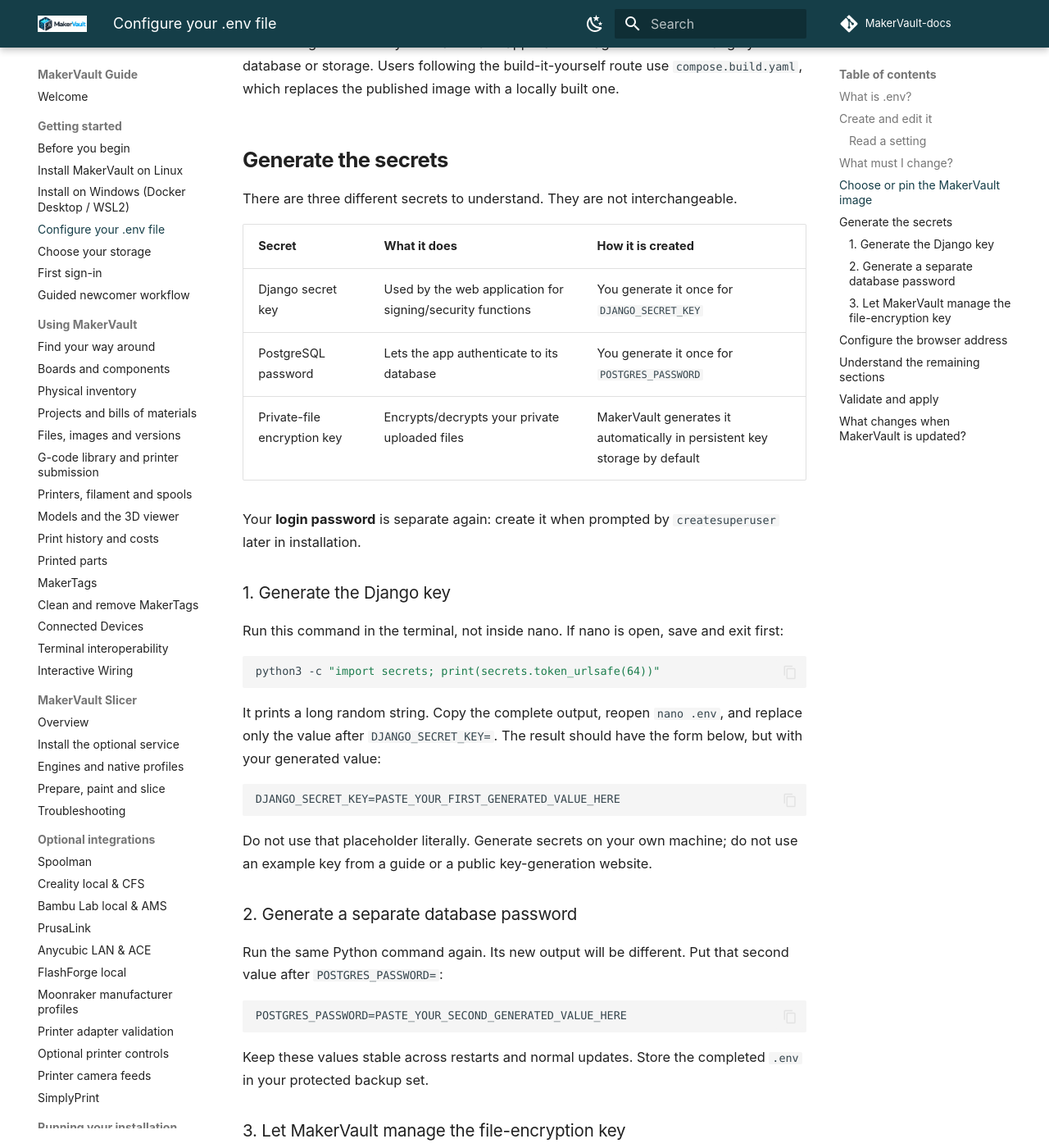
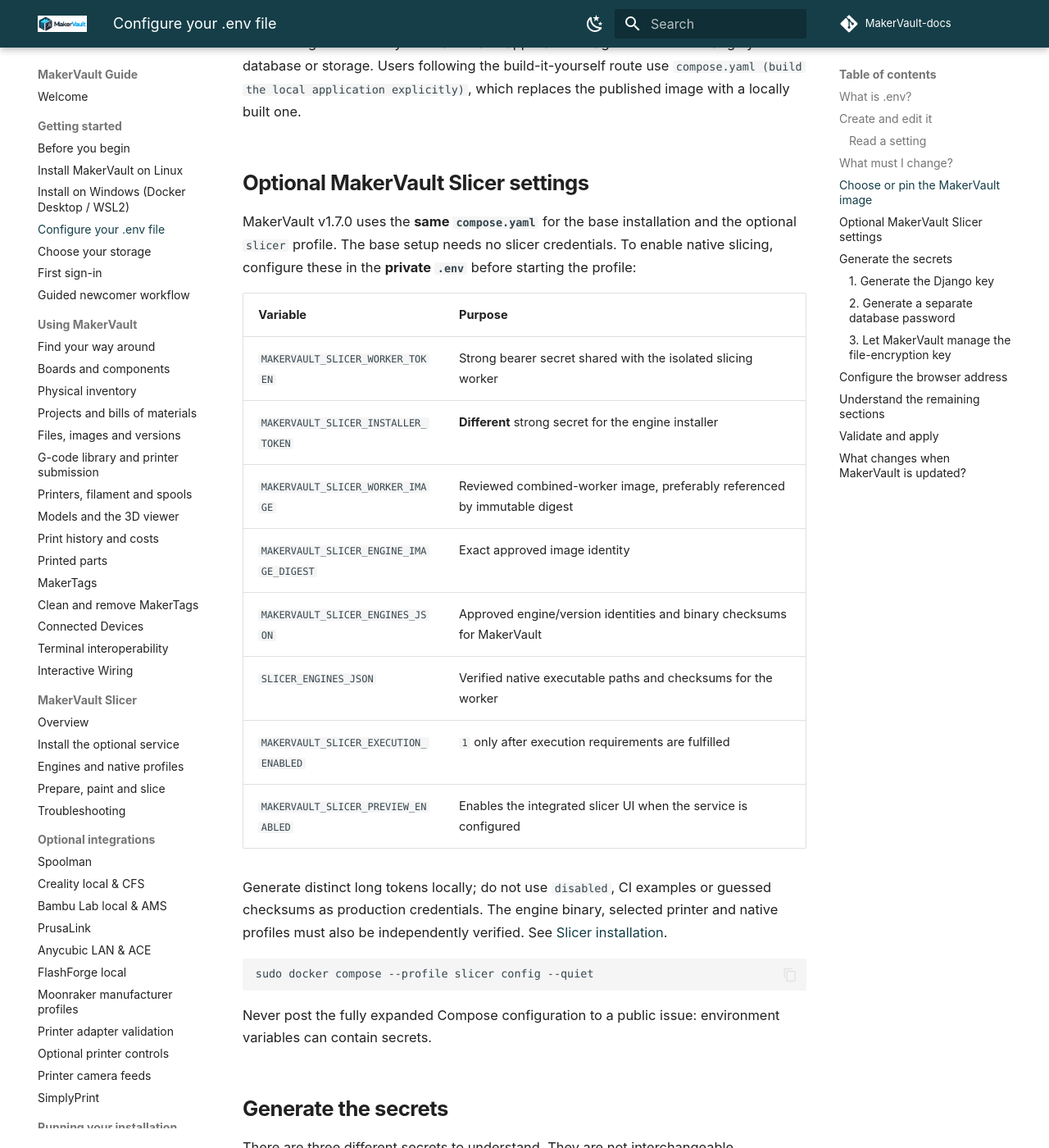
Before and after one commit to gavrd7/MakerVault-docs, an MkDocs documentation site: the page built from docs/guide/getting-started/environment.md, in a window 1280 px wide and 1400 px high, scrolled down 3143 px. Shown: the whole window at 82% size. Built offline with MkDocs 1.6.1 and Material for MkDocs 9.7.7, drawn with Linux system fonts in a browser that asks for light colours; comment, search, counter and statistics services are not loaded; some of the changed text lies outside the part shown.

Commit message:
docs(env): add slicer secrets/identity and single Compose guidance

````diff
--- a/docs/guide/getting-started/environment.md
+++ b/docs/guide/getting-started/environment.md
@@ -71,10 +71,33 @@ ghcr.io/gavrd7/makervault:latest
 You normally do not need to add anything to `.env`. If you want to stay on a specific release until you deliberately upgrade, set:
 
 ```dotenv
-MAKERVAULT_IMAGE=ghcr.io/gavrd7/makervault:1.1.0
+MAKERVAULT_IMAGE=ghcr.io/gavrd7/makervault:1.7.0
 ```
 
-This setting controls only the MakerVault application image. It does not change your database or storage. Users following the build-it-yourself route use `compose.build.yaml`, which replaces the published image with a locally built one.
+This setting controls only the MakerVault application image. It does not change your database or storage. Users following the build-it-yourself route use `compose.yaml (build the local application explicitly)`, which replaces the published image with a locally built one.
+
+## Optional MakerVault Slicer settings
+
+MakerVault v1.7.0 uses the **same `compose.yaml`** for the base installation and the optional `slicer` profile. The base setup needs no slicer credentials. To enable native slicing, configure these in the **private `.env`** before starting the profile:
+
+| Variable | Purpose |
+| --- | --- |
+| `MAKERVAULT_SLICER_WORKER_TOKEN` | Strong bearer secret shared with the isolated slicing worker |
+| `MAKERVAULT_SLICER_INSTALLER_TOKEN` | **Different** strong secret for the engine installer |
+| `MAKERVAULT_SLICER_WORKER_IMAGE` | Reviewed combined-worker image, preferably referenced by immutable digest |
+| `MAKERVAULT_SLICER_ENGINE_IMAGE_DIGEST` | Exact approved image identity |
+| `MAKERVAULT_SLICER_ENGINES_JSON` | Approved engine/version identities and binary checksums for MakerVault |
+| `SLICER_ENGINES_JSON` | Verified native executable paths and checksums for the worker |
+| `MAKERVAULT_SLICER_EXECUTION_ENABLED` | `1` only after execution requirements are fulfilled |
+| `MAKERVAULT_SLICER_PREVIEW_ENABLED` | Enables the integrated slicer UI when the service is configured |
+
+Generate distinct long tokens locally; do not use `disabled`, CI examples or guessed checksums as production credentials. The engine binary, selected printer and native profiles must also be independently verified. See [Slicer installation](../slicer/installation.md).
+
+```bash
+sudo docker compose --profile slicer config --quiet
+```
+
+Never post the fully expanded Compose configuration to a public issue: environment variables can contain secrets.
 
 ## Generate the secrets
 
````
